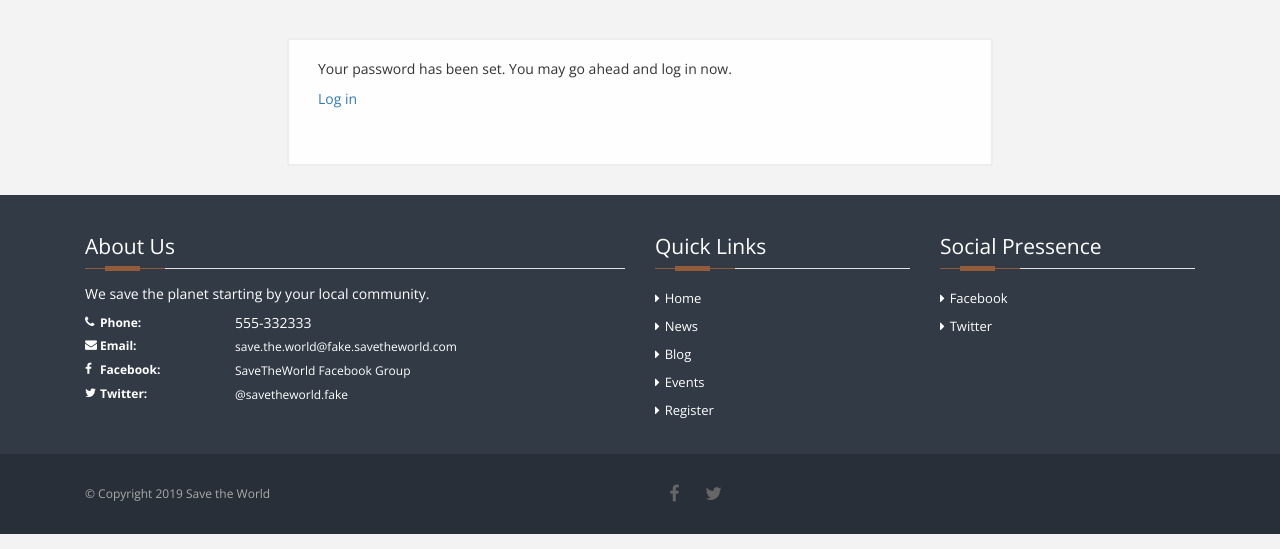
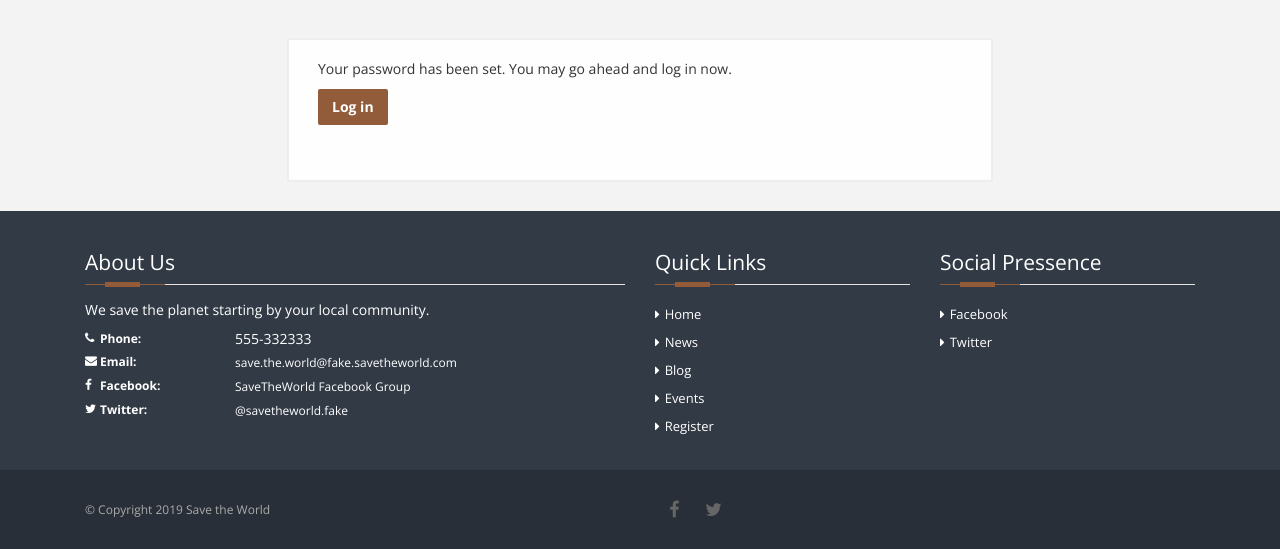
Before and after one commit to Narshe1412/Code-Institute-Django-Project, a Django app: a page that uses templates/registration/password_reset_complete.html in a window 1280 px wide. Shown: the part 190-739 px from the top of the page. Run offline with Django 3.2, Linux system fonts and the light colour scheme; some libraries are stand-ins or nearby versions.

Commit message:
fixes #38 : login button now has btn classes

```diff
--- a/templates/registration/password_reset_complete.html
+++ b/templates/registration/password_reset_complete.html
@@ -5,7 +5,7 @@
 <section id="form-card">
     <div class="form-signin">
         <p>Your password has been set. You may go ahead and log in now.</p>
-        <p><a href="{{ login_url }}">Log in</a></p>
+        <p><a href="{{ login_url }}" class="btn btn-default">Log in</a></p>
     </div>
 </section>
 {% endblock %}
```
